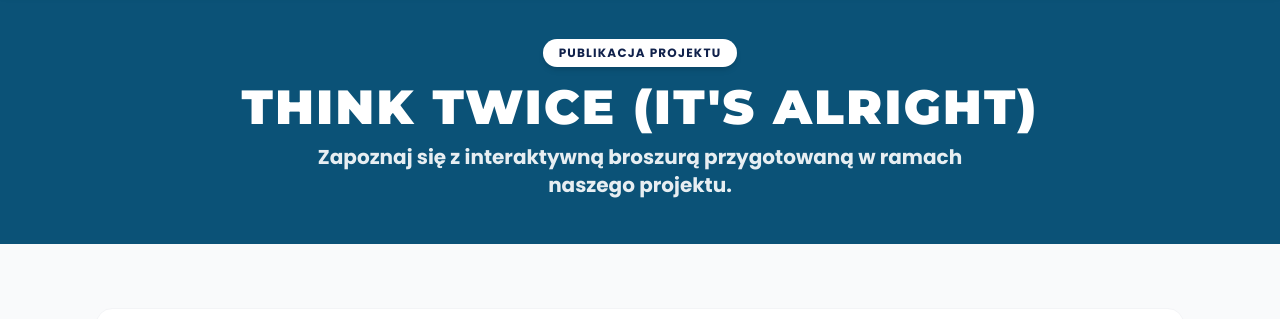
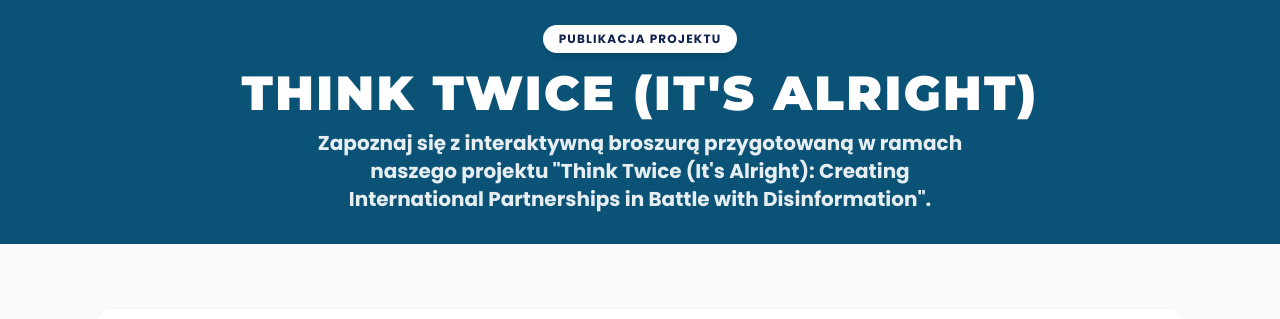
Before and after one commit to panamka17/mlodziwizjonerzy, a plain HTML site: page broszurathinktwice.html in a window 1280 px wide. Shown: the part 102-421 px from the top of the page. Drawn offline with nearby package versions, Linux system fonts and the light colour scheme.

Commit message:
Update broszurathinktwice.html

```diff
--- a/broszurathinktwice.html
+++ b/broszurathinktwice.html
@@ -3,7 +3,7 @@
 <head>
     <meta charset="UTF-8">
     <meta name="viewport" content="width=device-width, initial-scale=1.0">
-    <title>Broszura: Think Twice - KMW</title>
+    <title>Kolektyw - Broszura: Think Twice</title>
     <link rel="preconnect" href="https://fonts.googleapis.com">
     <link rel="preconnect" href="https://fonts.gstatic.com" crossorigin>
     <link href="https://fonts.googleapis.com/css2?family=Montserrat:wght@700;900&family=Poppins:wght@400;600;700&display=swap" rel="stylesheet">
@@ -112,7 +112,7 @@
         </span>
         <h1 class="text-4xl md:text-5xl font-display font-black text-white uppercase tracking-wider mb-3">Think Twice (IT'S ALRIGHT)</h1>
         <p class="text-lg md:text-xl font-bold max-w-2xl mx-auto text-white/90">
-            Zapoznaj się z interaktywną broszurą przygotowaną w ramach naszego projektu.
+            Zapoznaj się z interaktywną broszurą przygotowaną w ramach naszego projektu "Think Twice (It's Alright): Creating International Partnerships in Battle with Disinformation".
         </p>
     </header>
 
```
